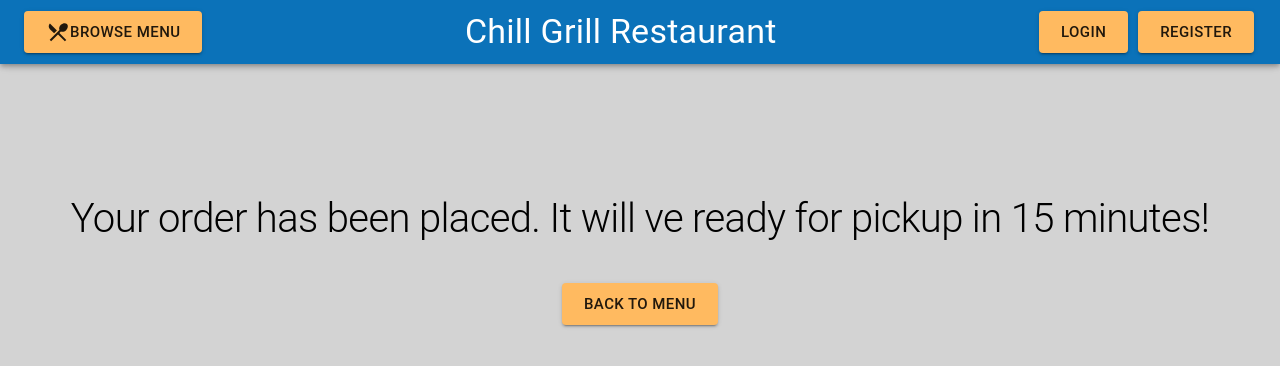
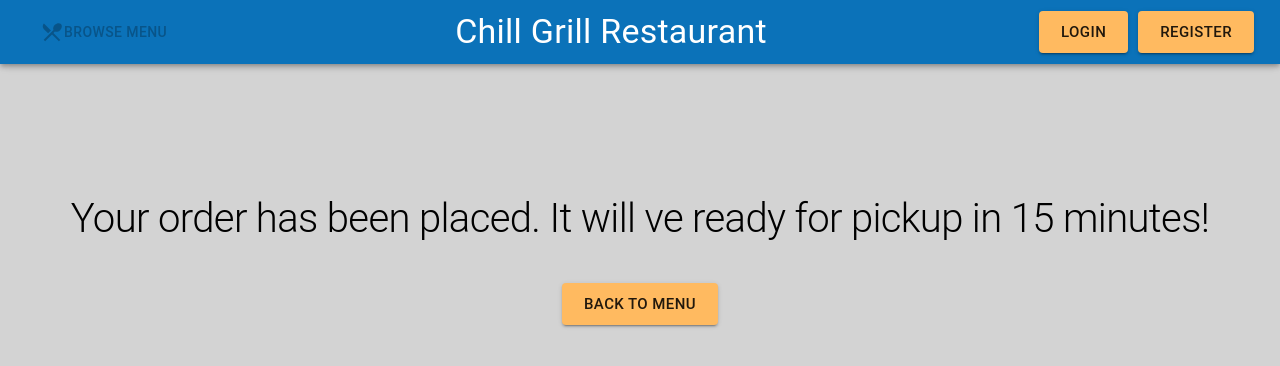
Before and after one commit to youssefrag/chill-grill-app, a React (Create React App) app in the folder client/: page /submit in a window 1280 px wide. Shown: the top 366 px of the page. Built offline with nearby package versions, Linux system fonts and the light colour scheme.

Commit message:
disable menu button when user not logged in

```diff
--- a/client/src/components/ui/Navbar.jsx
+++ b/client/src/components/ui/Navbar.jsx
@@ -105,7 +105,7 @@ export default function Navbar(props) {
         <Toolbar className={classes.tool}>
           <Button
             color="secondary"
-            variant='contained'
+            variant='disabled'
             size='large'
             onClick={() => navigate("/login")}
           >
```
